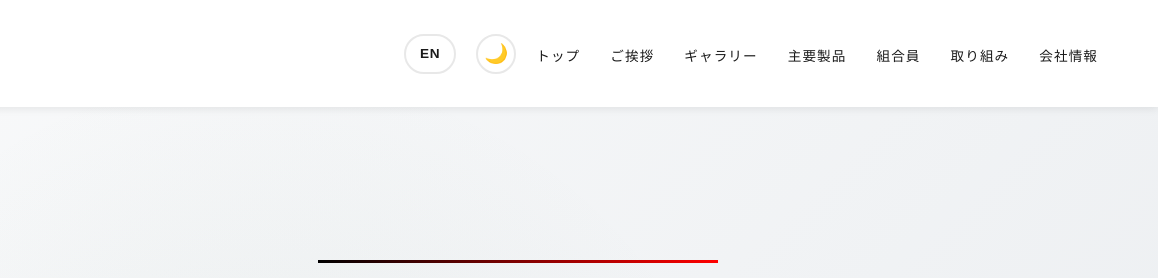
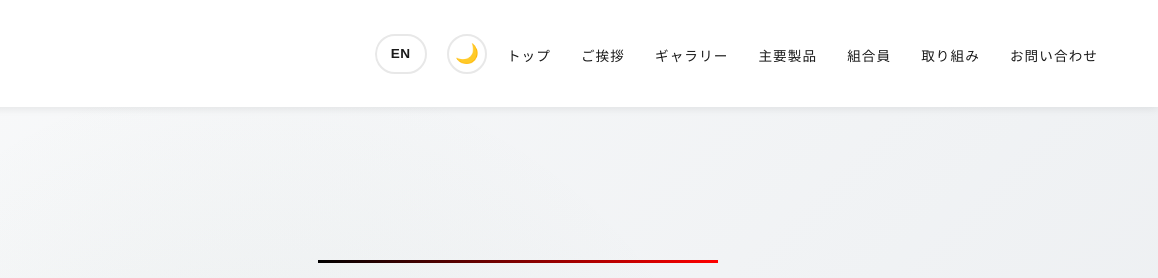
Before and after one commit to Shibachan1015/NPFCF, a plain HTML site: page index.html in a window 1280 px wide. Shown: the top 278 px of the page, 122-1280 px from the left. Drawn offline with Linux system fonts and the light colour scheme.

Commit message:
ナビ・セクション見出しを「COMPANY/会社情報」から「CONTACT/お問い合わせ」に変更
連合会のサイトなので「会社情報」より連絡先セクションとして自然な表記に。

Co-Authored-By: Claude Opus 4.7 (1M context) <noreply@anthropic.com>

```diff
--- a/index.html
+++ b/index.html
@@ -38,7 +38,7 @@
                     <li><a href="#keyproduct"><span lang="ja">主要製品</span><span lang="en">KEYPRODUCT</span></a></li>
                     <li><a href="#link"><span lang="ja">組合員</span><span lang="en">MEMBERS</span></a></li>
                     <li><a href="#efforts"><span lang="ja">取り組み</span><span lang="en">EFFORTS BUSINESS</span></a></li>
-                    <li><a href="#company"><span lang="ja">会社情報</span><span lang="en">COMPANY</span></a></li>
+                    <li><a href="#company"><span lang="ja">お問い合わせ</span><span lang="en">CONTACT</span></a></li>
                 </ul>
                 <button class="menu-toggle" aria-label="メニュー">
                     <span></span>
@@ -891,7 +891,7 @@
 
         <section id="company" class="section">
             <div class="container">
-                <h2>COMPANY</h2>
+                <h2><span lang="ja">お問い合わせ</span><span lang="en">CONTACT</span></h2>
                 <div class="content">
                     <div class="company-info">
                         <p lang="ja">〒639-2301<br>
```
